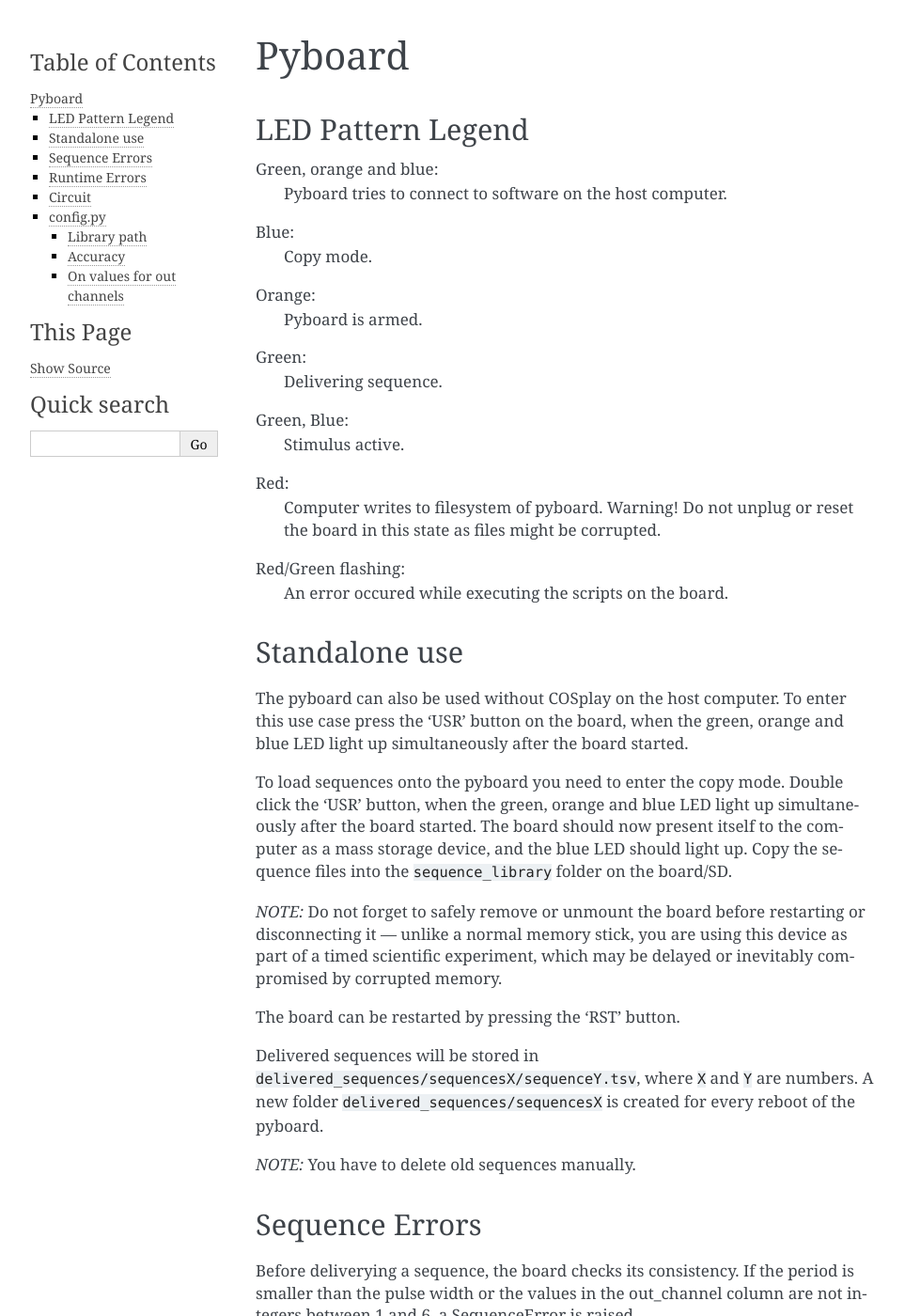
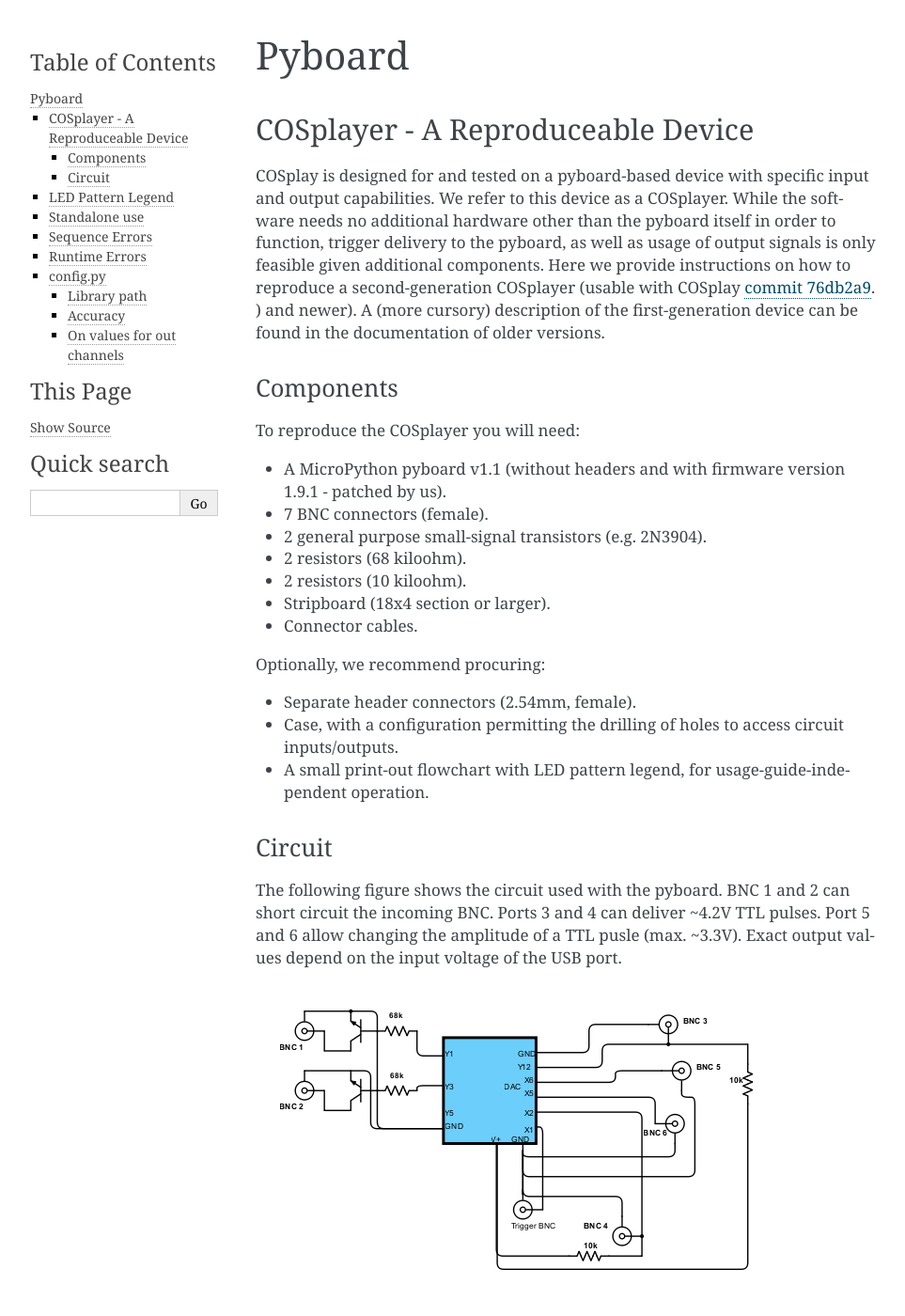
Before and after one commit to IBT-FMI/COSplay, a Sphinx documentation site: the page built from documentation/pyboard.rst, in a window 1280 px wide and 1400 px high. Shown: the whole window at 94% size, without its empty margins (148-1111 px from the left). Built offline with Sphinx 7.4.7, drawn with Linux system fonts in a browser that asks for light colours; formulas are drawn with MathJax 3; some of the changed text lies outside the part shown.

Commit message:
Instructions on device reproducibility

```diff
--- a/documentation/pyboard.rst
+++ b/documentation/pyboard.rst
@@ -4,10 +4,47 @@
 Pyboard
 =======
 
-.. graphviz:: workflow.dot
+COSplayer - A Reproduceable Device
+==================================
+
+COSplay is designed for and tested on a pyboard-based device with specific input and output capabilities.
+We refer to this device as a COSplayer.
+While the software needs no additional hardware other than the pyboard itself in order to function, trigger delivery to the pyboard, as well as usage of output signals is only feasible given additional components.
+Here we provide instructions on how to reproduce a second-generation COSplayer (usable with COSplay `commit 76db2a9 <https://github.com/IBT-FMI/COSplay/commit/76db2a945aab5add3988f7be122372c400808396>`_. ) and newer).
+A (more cursory) description of the first-generation device can be found in the documentation of older versions.
+
+Components
+----------
+
+To reproduce the COSplayer you will need:
+
+* A MicroPython pyboard v1.1 (without headers and with firmware version 1.9.1 - patched by us).
+* 7 BNC connectors (female).
+* 2 general purpose small-signal transistors (e.g. 2N3904).
+* 2 resistors (68 kiloohm).
+* 2 resistors (10 kiloohm).
+* Stripboard (18x4 section or larger).
+* Connector cables.
+
+Optionally, we recommend procuring:
+
+* Separate header connectors (2.54mm, female).
+* Case, with a configuration permitting the drilling of holes to access circuit inputs/outputs.
+* A small print-out flowchart with LED pattern legend, for usage-guide-independent operation.
+
+Circuit
+-------
+
+The following figure shows the circuit used with the pyboard. BNC 1 and 2 can short circuit the incoming BNC. Ports 3 and 4 can deliver ~4.2V TTL pulses. Port 5 and 6 allow changing the amplitude of a TTL pusle (max. ~3.3V).
+Exact output values depend on the input voltage of the USB port.
+
+.. image:: circuit.png
+
 
 LED Pattern Legend
 ==================
+
+.. graphviz:: workflow.dot
 
 Green, orange and blue:
     Pyboard tries to connect to software on the host computer.
@@ -75,13 +112,6 @@
 *NOTE:* Syntax errors are not handled, as they are raised before execution.
 You can use a programme like 'screen', 'minicom' or 'picocom' to debug syntax errors.
 
-Circuit
-=======
-
-The following figure shows the circuit used with the pyboard. BNC 1 and 2 can short circuit the incoming BNC. Ports 3 and 4 can deliver ~4.2V TTL pulses. Port 5 and 6 allow changing the amplitude of a TTL pusle (max. ~3.3V).
-Exact output values depend on the input voltage of the USB port.
-
-.. image:: circuit.png
 
 config.py
 =========
```
